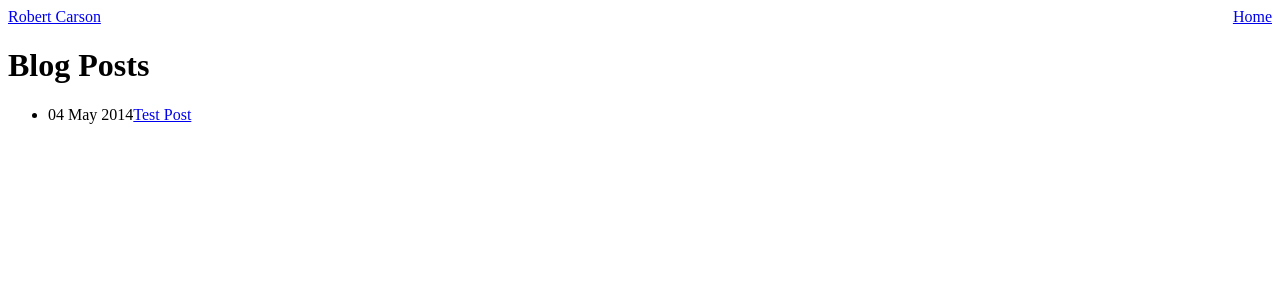
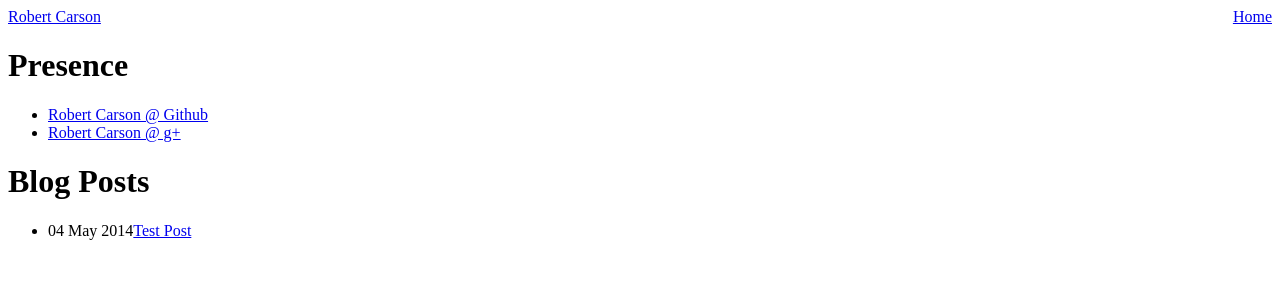
Before and after one commit to rcarson/rcarson.github.io, a Jekyll site: the page built from index.html, in a window 1280 px wide. Shown: the top 300 px of the page. Built offline with Jekyll 4.4.1, drawn with Linux system fonts in a browser that asks for light colours.

Commit message:
updated index.html

```diff
--- a/index.html
+++ b/index.html
@@ -4,6 +4,11 @@ title: Robert Carson
 ---
 
 <div id="home">
+    <h1>Presence</h1>
+    <ul>
+        <li><span class="whereami"><a href="http://github.com/rcarson">Robert Carson @ Github</a><span></li>
+        <li><span class="whereami"><a href="http://plus.google.com/111692113822967990688">Robert Carson @ g+</a></span></li>
+    </ul>
     <h1>Blog Posts</h1>
     <ul class="posts">
         {% for post in site.posts %}
```
